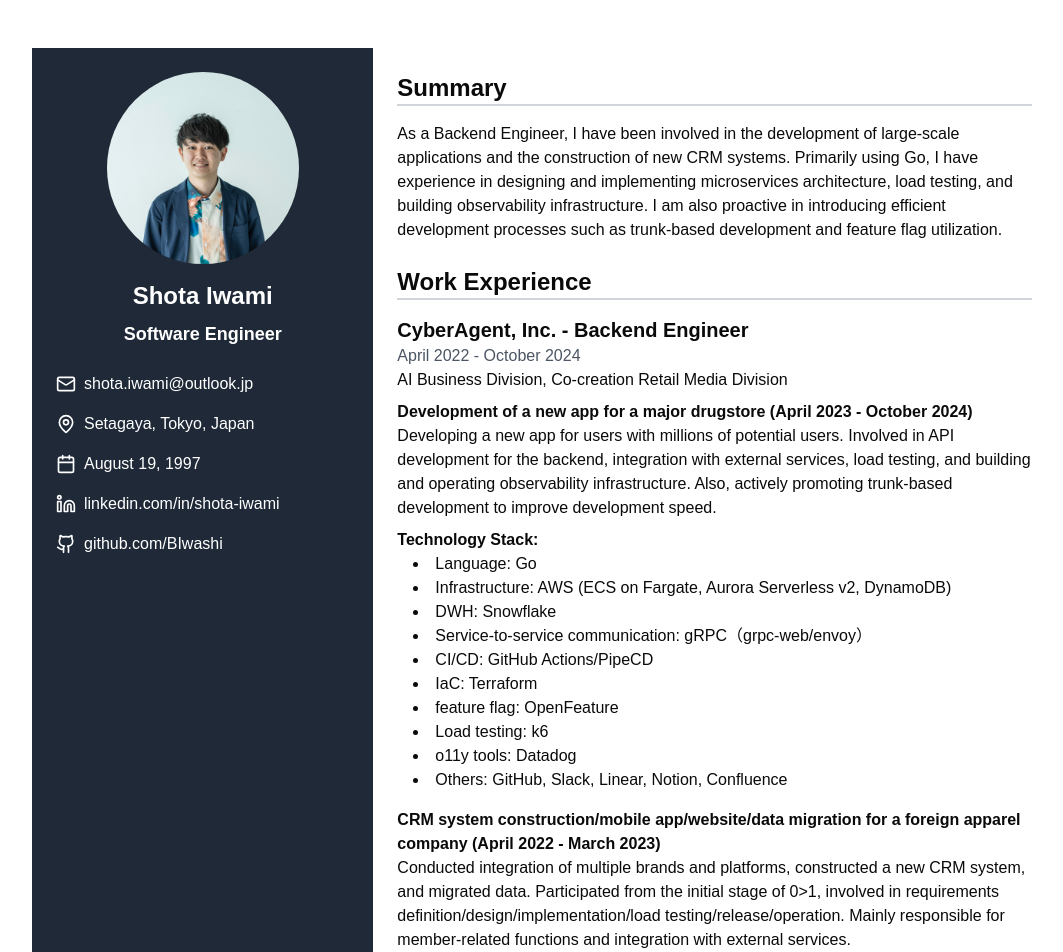
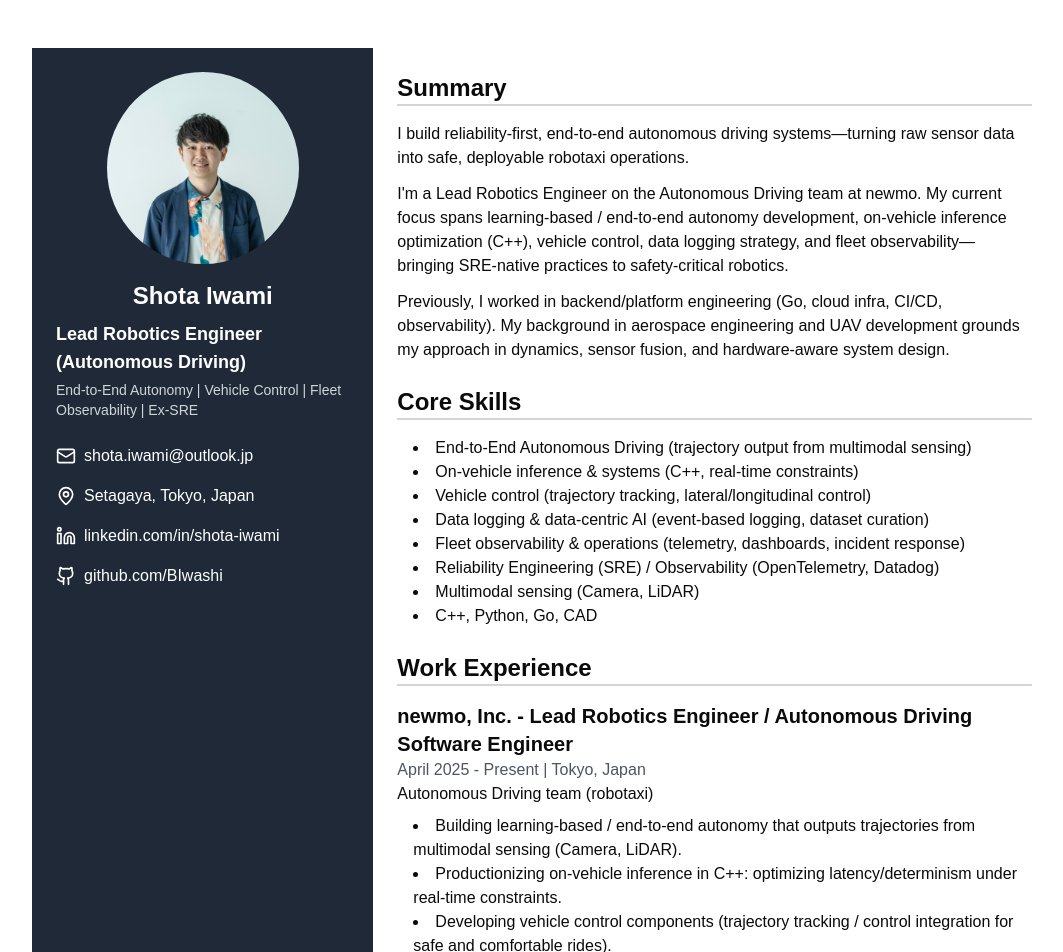
Before and after one commit to BIwashi/resume, a Next.js app: page / in a window 1280 px wide. Shown: the top 952 px of the page, without its empty margins (96-1159 px from the left). Built offline with nearby package versions, Linux system fonts and the light colour scheme.

Commit message:
Update resume to reflect new role as Lead Robotics Engineer, enhance summary and core skills sections, and add recent work experience and public speaking engagements.

```diff
--- a/components/resume.tsx
+++ b/components/resume.tsx
@@ -1,7 +1,7 @@
 'use client'
 
 import Image from 'next/image'
-import { Mail, MapPin, Calendar, Linkedin, Github } from 'lucide-react'
+import { Mail, MapPin, Linkedin, Github } from 'lucide-react'
 
 export function Resume() {
   return (
@@ -21,7 +21,8 @@
                 />
               </div>
               <h1 className="text-2xl font-bold">Shota Iwami</h1>
-              <h3 className="text-lg font-semibold mt-2">Software Engineer</h3>
+              <h3 className="text-lg font-semibold mt-2">Lead Robotics Engineer (Autonomous Driving)</h3>
+              <p className="text-sm text-gray-300 mt-1">End-to-End Autonomy | Vehicle Control | Fleet Observability | Ex-SRE</p>
             </div>
             <div className="space-y-4">
               <div className="flex items-center">
@@ -31,10 +32,6 @@
               <div className="flex items-center">
                 <MapPin className="w-5 h-5 mr-2" />
                 <span>Setagaya, Tokyo, Japan</span>
-              </div>
-              <div className="flex items-center">
-                <Calendar className="w-5 h-5 mr-2" />
-                <span>August 19, 1997</span>
               </div>
               <div className="flex items-center">
                 <Linkedin className="w-5 h-5 mr-2" />
@@ -55,15 +52,55 @@
           <div className="md:w-2/3 p-6">
             <section className="mb-6">
               <h2 className="text-2xl font-bold mb-4 border-b-2 border-gray-300">Summary</h2>
+              <p className="mb-3">
+                I build reliability-first, end-to-end autonomous driving systems—turning raw sensor data into safe, deployable robotaxi operations.
+              </p>
+              <p className="mb-3">
+                I&apos;m a Lead Robotics Engineer on the Autonomous Driving team at newmo. My current focus spans learning-based / end-to-end autonomy development, on-vehicle inference optimization (C++), vehicle control, data logging strategy, and fleet observability—bringing SRE-native practices to safety-critical robotics.
+              </p>
               <p>
-                As a Backend Engineer, I have been involved in the development of large-scale applications and the construction of new CRM systems.
-                Primarily using Go, I have experience in designing and implementing microservices architecture, load testing, and building observability infrastructure.
-                I am also proactive in introducing efficient development processes such as trunk-based development and feature flag utilization.
+                Previously, I worked in backend/platform engineering (Go, cloud infra, CI/CD, observability). My background in aerospace engineering and UAV development grounds my approach in dynamics, sensor fusion, and hardware-aware system design.
               </p>
             </section>
 
             <section className="mb-6">
+              <h2 className="text-2xl font-bold mb-4 border-b-2 border-gray-300">Core Skills</h2>
+              <ul className="list-disc list-inside ml-4">
+                <li>End-to-End Autonomous Driving (trajectory output from multimodal sensing)</li>
+                <li>On-vehicle inference & systems (C++, real-time constraints)</li>
+                <li>Vehicle control (trajectory tracking, lateral/longitudinal control)</li>
+                <li>Data logging & data-centric AI (event-based logging, dataset curation)</li>
+                <li>Fleet observability & operations (telemetry, dashboards, incident response)</li>
+                <li>Reliability Engineering (SRE) / Observability (OpenTelemetry, Datadog)</li>
+                <li>Multimodal sensing (Camera, LiDAR)</li>
+                <li>C++, Python, Go, CAD</li>
+              </ul>
+            </section>
+
+            <section className="mb-6">
               <h2 className="text-2xl font-bold mb-4 border-b-2 border-gray-300">Work Experience</h2>
+              <div className="mb-6">
+                <h3 className="text-xl font-semibold">newmo, Inc. - Lead Robotics Engineer / Autonomous Driving Software Engineer</h3>
+                <p className="text-gray-600">April 2025 - Present | Tokyo, Japan</p>
+                <p>Autonomous Driving team (robotaxi)</p>
+                <ul className="list-disc list-inside ml-4 mt-2">
+                  <li>Building learning-based / end-to-end autonomy that outputs trajectories from multimodal sensing (Camera, LiDAR).</li>
+                  <li>Productionizing on-vehicle inference in C++: optimizing latency/determinism under real-time constraints.</li>
+                  <li>Developing vehicle control components (trajectory tracking / control integration for safe and comfortable rides).</li>
+                  <li>Designing data logging strategy for autonomy: event-based triggers, log schemas, and dataset curation workflows.</li>
+                  <li>Driving fleet observability and operational tooling: telemetry pipelines, dashboards/alerts, and incident response.</li>
+                  <li>Collaborating across autonomy, platform, and vehicle integration; bridging software with hardware constraints.</li>
+                </ul>
+                <p className="text-sm text-gray-500 mt-2">Tech: C++, Python, CAD</p>
+              </div>
+              <div className="mb-6">
+                <h3 className="text-xl font-semibold">newmo, Inc. - Platform Engineer (Taxi / Rideshare)</h3>
+                <p className="text-gray-600">November 2024 - March 2025 | Tokyo, Japan</p>
+                <ul className="list-disc list-inside ml-4 mt-2">
+                  <li>Improved CI/CD and developer experience to increase delivery speed without sacrificing stability.</li>
+                  <li>Built/operated observability foundations and production readiness practices (feature flags, dashboards, alerting).</li>
+                </ul>
+              </div>
               <div className="mb-6">
                 <h3 className="text-xl font-semibold">CyberAgent, Inc. - Backend Engineer</h3>
                 <p className="text-gray-600">April 2022 - October 2024</p>
```
